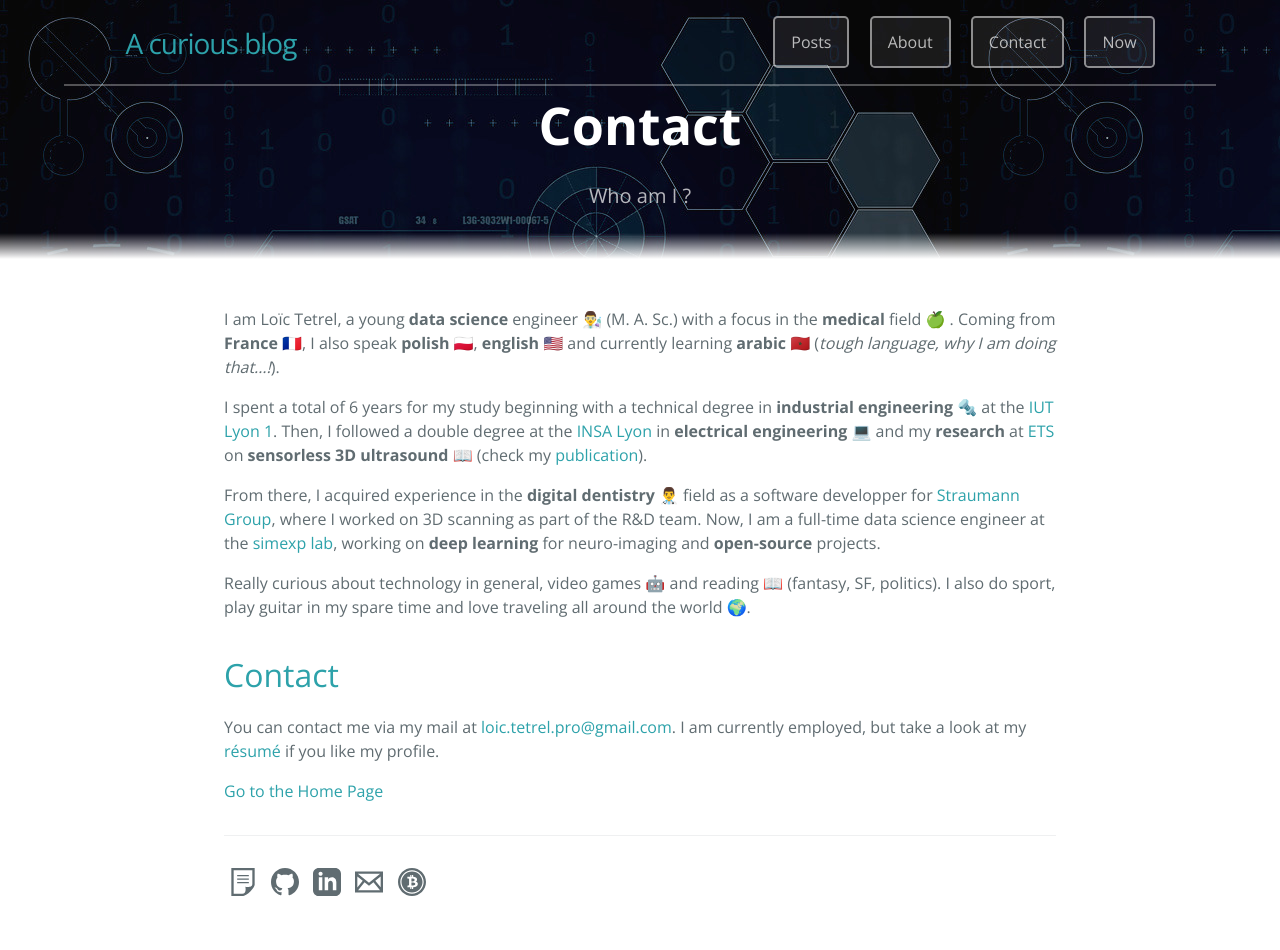
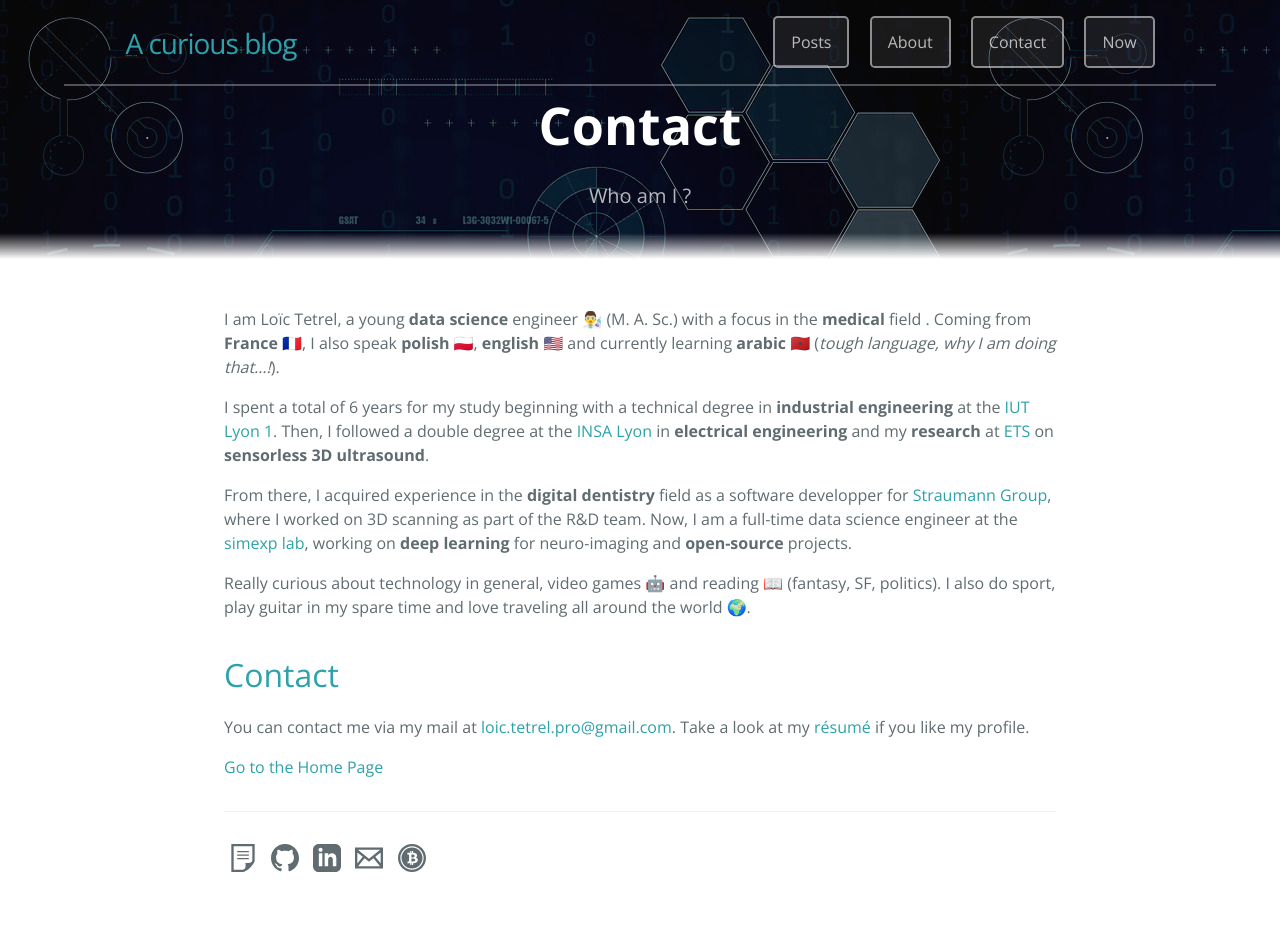
Before and after one commit to ltetrel/ltetrel.github.io, a Jekyll site: the page built from contact.md, in a window 1280 px wide. Built offline with Jekyll 4.4.1, drawn with Linux system fonts in a browser that asks for light colours; nearby versions of some CDN libraries; after the commit the page ends 926 px from its top, so only the background shows below that.

Commit message:
updating contact

```diff
--- a/contact.md
+++ b/contact.md
@@ -5,12 +5,12 @@ tagline: Who am I ?
 ref: contact
 ---
 
-I am Loïc Tetrel, a young **data science** engineer 👨‍🔬 (M. A. Sc.) with a focus in the **medical** field 🍏 .
+I am Loïc Tetrel, a young **data science** engineer 👨‍🔬 (M. A. Sc.) with a focus in the **medical** field .
 Coming from **France** 🇫🇷, I also speak **polish** 🇵🇱, **english** 🇺🇸 and currently learning **arabic** 🇲🇦 (*tough language, why I am doing that...!*).
 
-I spent a total of 6 years for my study beginning with a technical degree in **industrial engineering** 🔩 at the [IUT Lyon 1](https://iut.univ-lyon1.fr/formation/offre-de-formations/gim/dut-genie-industriel-et-maintenance-602581.kjsp?RH=1432134288557). Then, I followed a double degree at the [INSA Lyon](https://www.insa-lyon.fr/) in **electrical engineering** 💻 and my **research** at [ETS](https://www.etsmtl.ca/) on **sensorless 3D ultrasound** 📖 (check my [publication](https://link.springer.com/chapter/10.1007/978-3-319-47157-0_25)).
+I spent a total of 6 years for my study beginning with a technical degree in **industrial engineering** at the [IUT Lyon 1](https://iut.univ-lyon1.fr/formation/offre-de-formations/gim/dut-genie-industriel-et-maintenance-602581.kjsp?RH=1432134288557). Then, I followed a double degree at the [INSA Lyon](https://www.insa-lyon.fr/) in **electrical engineering** and my **research** at [ETS](https://www.etsmtl.ca/) on **sensorless 3D ultrasound**.
 
-From there, I acquired experience in the **digital dentistry** 👨‍⚕ field as a software developper for [Straumann Group](https://www.straumann.com/group/en/home.html), where I worked on 3D scanning as part of the R&D team.
+From there, I acquired experience in the **digital dentistry** field as a software developper for [Straumann Group](https://www.straumann.com/group/en/home.html), where I worked on 3D scanning as part of the R&D team.
 Now, I am a full-time data science engineer at the [simexp lab](https://simexp.github.io/lab-website/), working on **deep learning** for neuro-imaging and **open-source** projects.
 
 Really curious about technology in general, video games 🤖 and reading 📖 (fantasy, SF, politics). I also do sport, play guitar in my spare time and love traveling all around the world 🌍.
@@ -18,6 +18,6 @@ Really curious about technology in general, video games 🤖 and reading 📖 (f
 # Contact
 
 You can contact me via my mail at <a href="mailto:loic.tetrel.pro@gmail.com"> loic.tetrel.pro@gmail.com</a>.
-I am currently employed, but take a look at my [résumé](/assets/resume/cv.pdf) if you like my profile.
+Take a look at my [résumé](/assets/resume/cv.pdf) if you like my profile.
 
 [Go to the Home Page]({{ '/' | absolute_url }})
```
